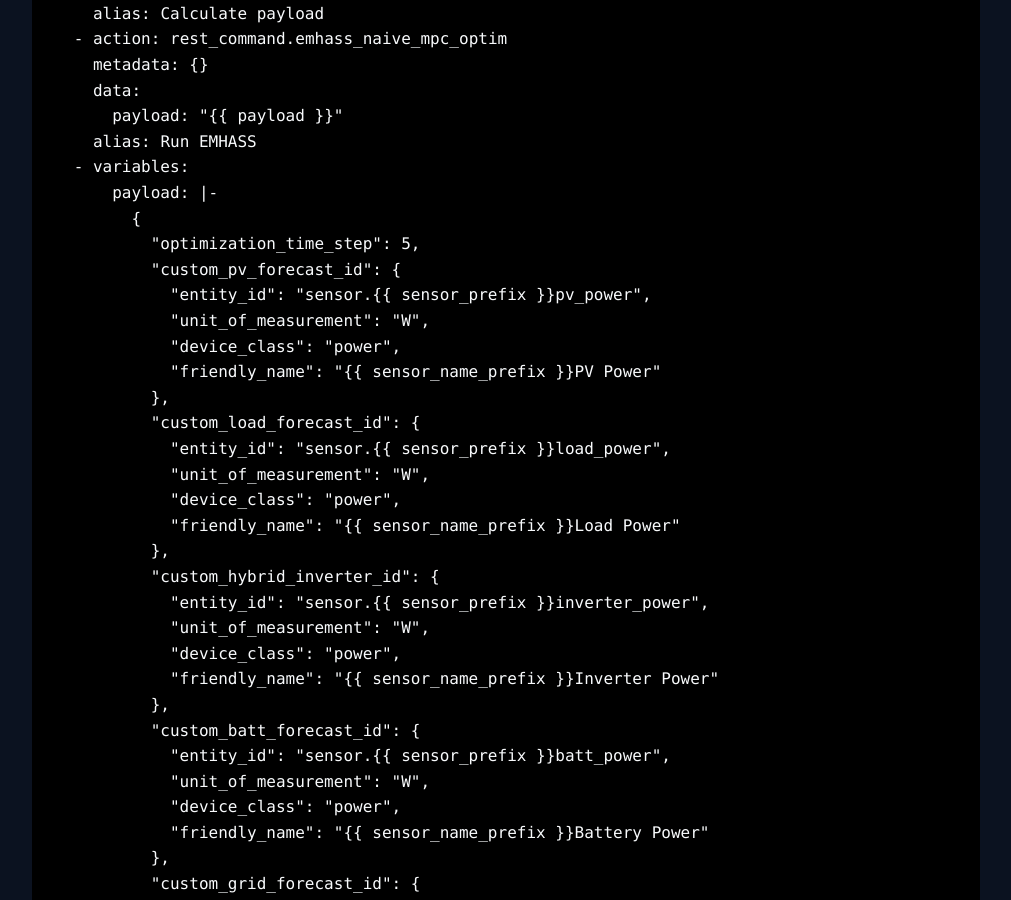
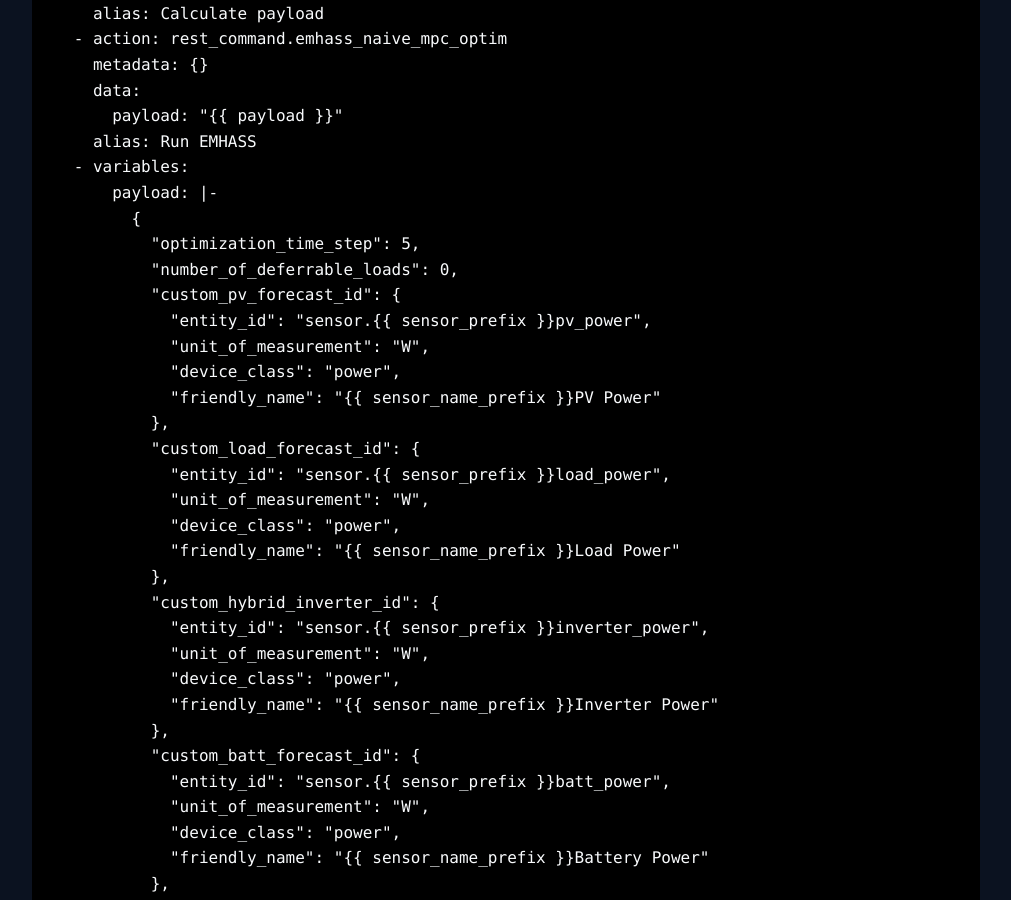
Before and after one commit to AnnableLab/annablelab.github.io, a Jekyll site: the page built from pages/emhass.md, in a window 1280 px wide and 900 px high, scrolled down 4640 px. Shown: the whole window, without its empty margins (134-1145 px from the left). Built offline with Jekyll 4.4.1, drawn with Linux system fonts in a browser that asks for light colours.

Commit message:
Fix deferrable warning on publish

```diff
--- a/pages/emhass.md
+++ b/pages/emhass.md
@@ -179,6 +179,7 @@
       payload: |-
         {
           "optimization_time_step": 5,
+          "number_of_deferrable_loads": 0,
           "custom_pv_forecast_id": {
             "entity_id": "sensor.{{ sensor_prefix }}pv_power",
             "unit_of_measurement": "W",
```
